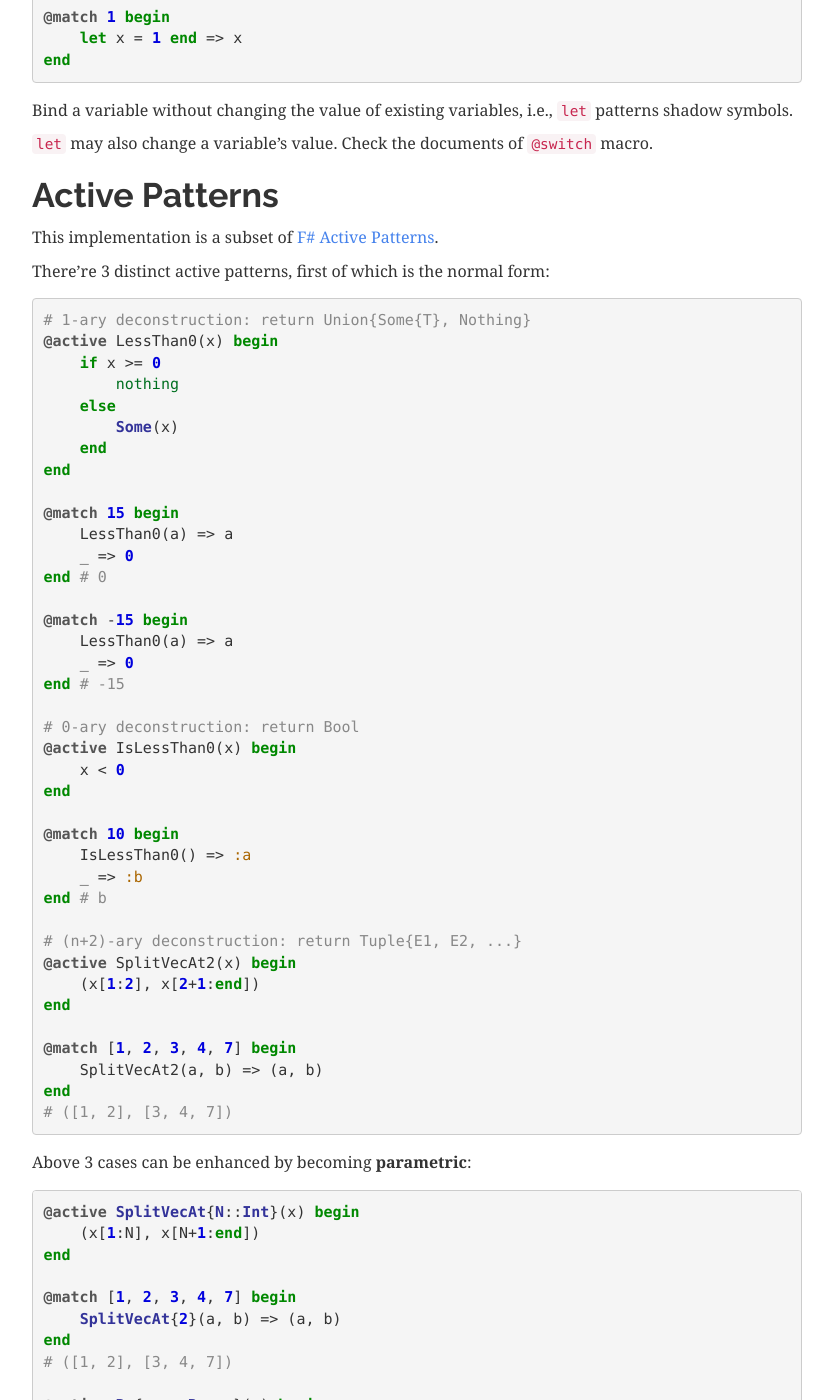
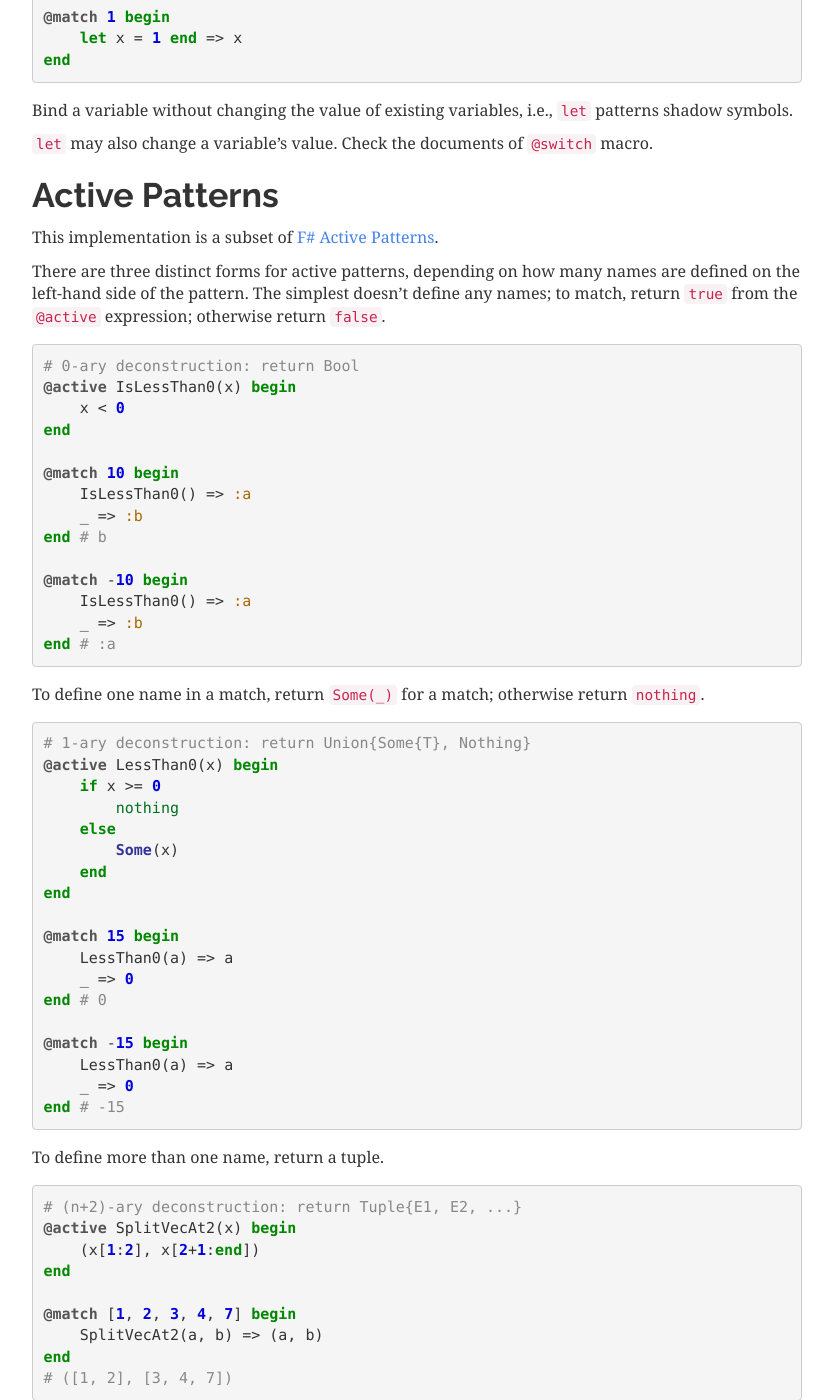
Before and after one commit to thautwarm/MLStyle.jl, a Sphinx documentation site: the page built from docs/syntax/pattern.md, in a window 1280 px wide and 1400 px high, scrolled down 12136 px. Shown: the whole window, without its empty margins (38-871 px from the left). Built offline with Sphinx 7.4.7, drawn with Linux system fonts in a browser that asks for light colours.

Commit message:
First attempt at explaining active patterns

````diff
--- a/docs/syntax/pattern.md
+++ b/docs/syntax/pattern.md
@@ -578,7 +578,28 @@
 
 This implementation is a subset of [F# Active Patterns](https://docs.microsoft.com/en-us/dotnet/fsharp/language-reference/active-patterns).
 
-There're 3 distinct active patterns, first of which is the normal form:
+There are three distinct forms for active patterns, depending on how many names are defined on the left-hand side of the pattern. The simplest doesn't define any names; to match, return `true` from the `@active` expression; otherwise return `false`.
+
+
+```julia
+# 0-ary deconstruction: return Bool
+@active IsLessThan0(x) begin
+    x < 0
+end
+
+@match 10 begin
+    IsLessThan0() => :a
+    _ => :b
+end # b
+
+@match -10 begin
+    IsLessThan0() => :a
+    _ => :b
+end # :a
+```
+
+To define one name in a match, return `Some(_)` for a match; otherwise return `nothing`.
+
 
 ```julia
 # 1-ary deconstruction: return Union{Some{T}, Nothing}
@@ -599,17 +620,11 @@
     LessThan0(a) => a
     _ => 0
 end # -15
+```
 
-# 0-ary deconstruction: return Bool
-@active IsLessThan0(x) begin
-    x < 0
-end
+To define more than one name, return a tuple.
 
-@match 10 begin
-    IsLessThan0() => :a
-    _ => :b
-end # b
-
+```julia
 # (n+2)-ary deconstruction: return Tuple{E1, E2, ...}
 @active SplitVecAt2(x) begin
     (x[1:2], x[2+1:end])
````
